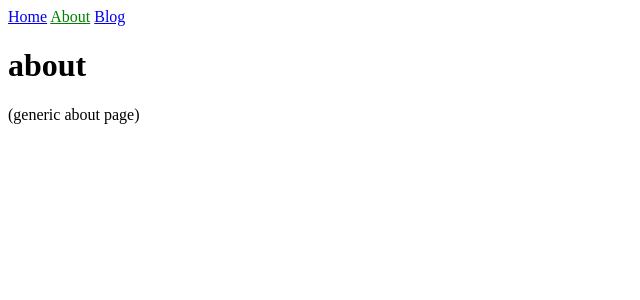
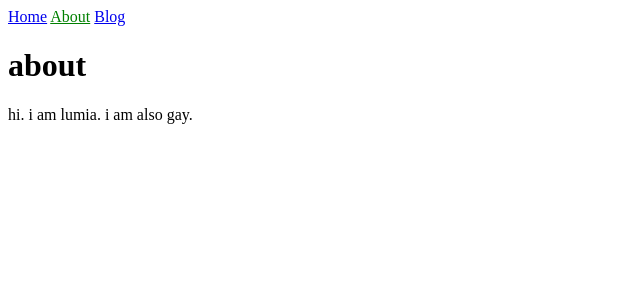
Before and after one commit to lumiadbole/lumiadbole.github.io, a Jekyll site: the page built from about.html, in a window 1280 px wide. Shown: the top 300 px of the page, without its empty margins (0-640 px from the left). Built offline with Jekyll 4.4.1, drawn with Linux system fonts in a browser that asks for light colours.

Commit message:
Update about.html

```diff
--- a/about.html
+++ b/about.html
@@ -3,4 +3,4 @@ layout: post
 title: about
 ---
 
-(generic about page)
+hi. i am lumia. i am also gay.
```
